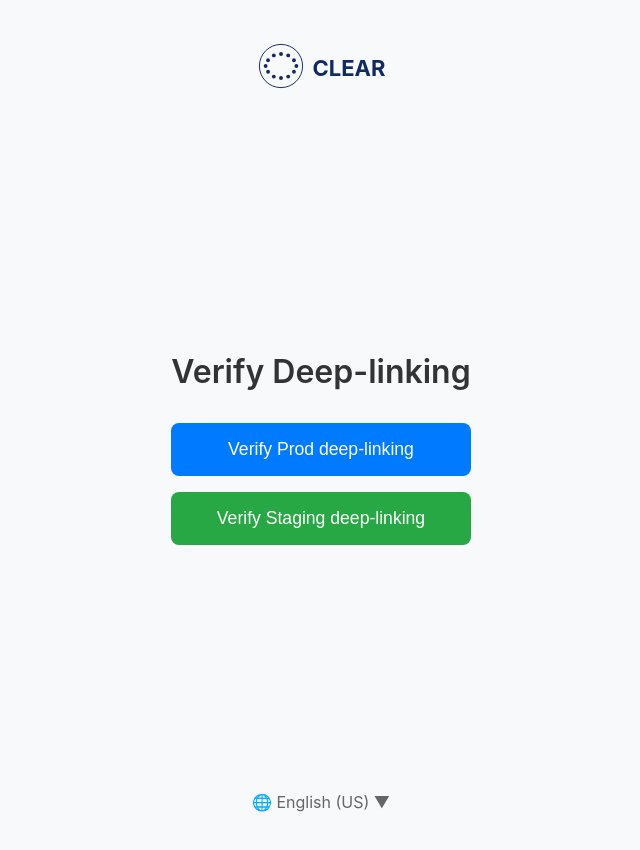
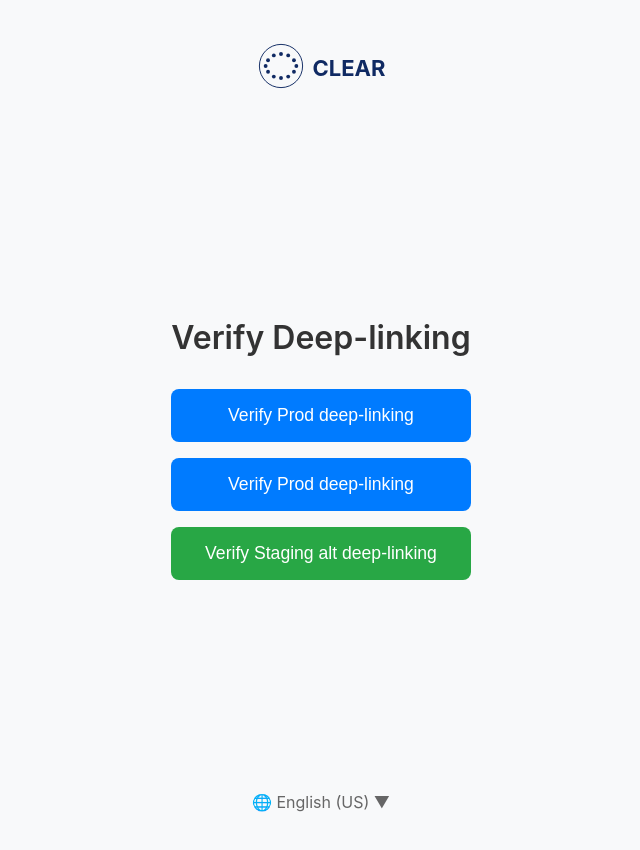
Before and after one commit to UraFIZ/clear-clone, a React (Create React App) app: page / in a window 1280 px wide. Shown: the top 850 px of the page, without its empty margins (319-959 px from the left). Built offline with nearby package versions, Linux system fonts and the light colour scheme.

Commit message:
add new btn

```diff
--- a/src/components/ProdDeepLinkPage.js
+++ b/src/components/ProdDeepLinkPage.js
@@ -12,6 +12,9 @@
     window.location.href = "https://ripple.staging.icanbwell.com";
   };
 
+  const handleAltruaStagingVerifyClick = () => {
+    window.location.href = "https://altrua.staging.icanbwell.com";
+  };
   return (
     <div className="prod-deeplink-container">
       <Logo />
@@ -25,10 +28,16 @@
             Verify Prod deep-linking
           </button>
           <button
-            onClick={handleStagingVerifyClick}
+            onClick={handleProdVerifyClick}
+            className="verify-button staging alt"
+          >
+            Verify Prod deep-linking
+          </button>
+          <button
+            onClick={handleAltruaStagingVerifyClick}
             className="verify-button staging-button"
           >
-            Verify Staging deep-linking
+            Verify Staging alt deep-linking
           </button>
         </div>
       </div>
```
